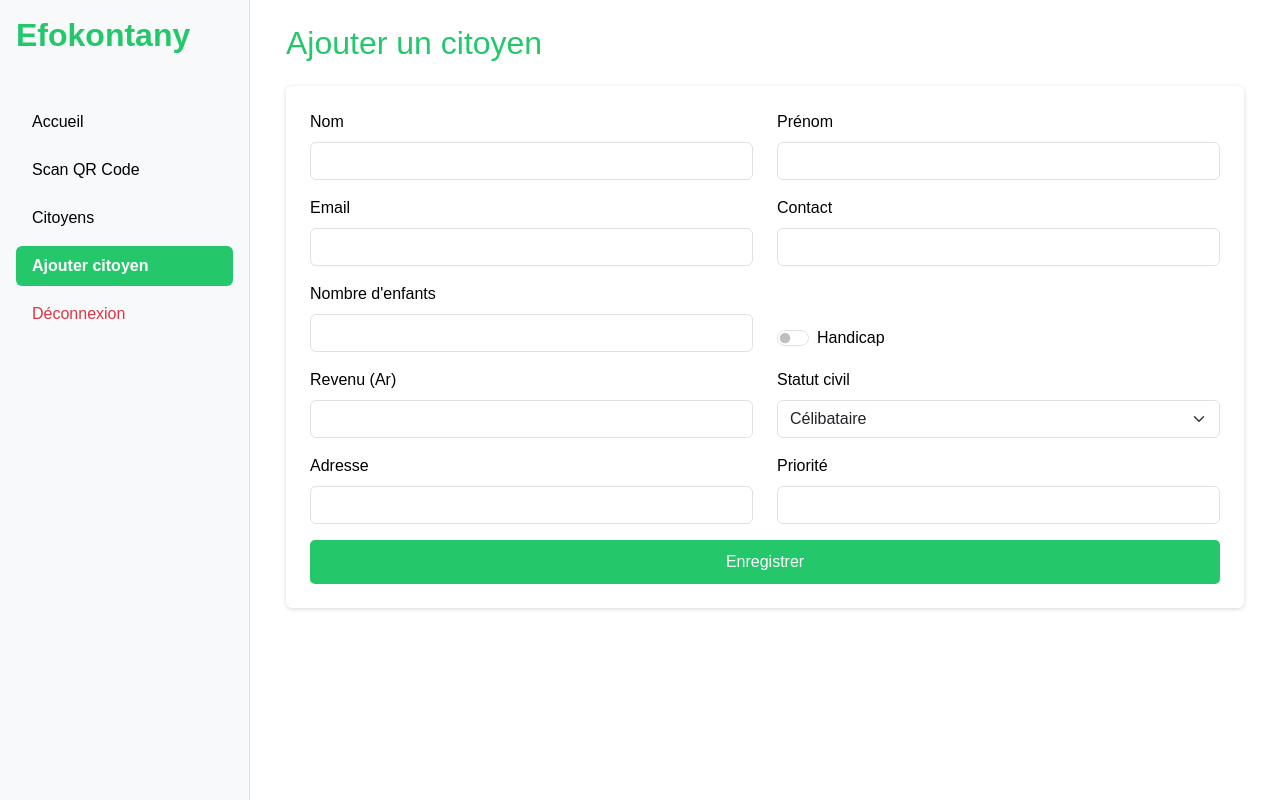
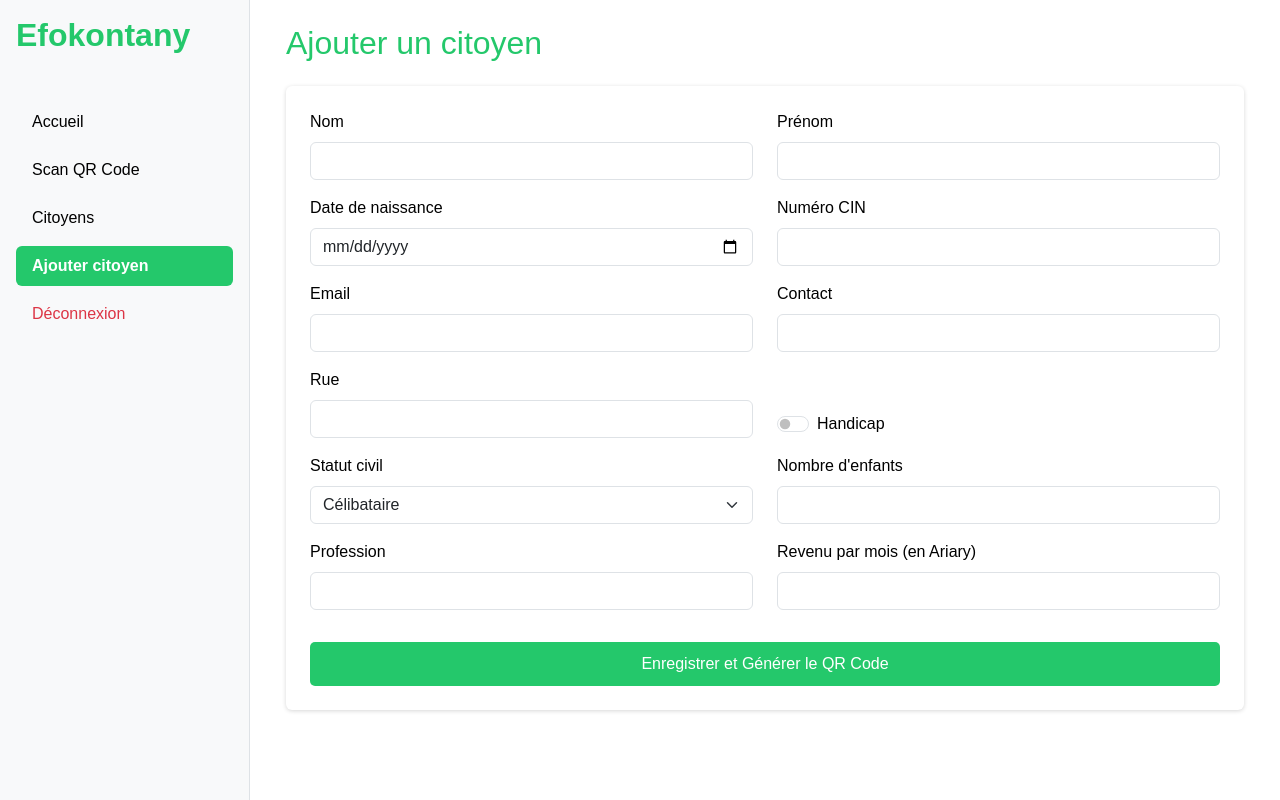
Before and after one commit to NomenyMitia4/efokontany, a Next.js app in the folder frontend/: page /dashboard/citoyens/ajouter in a window 1280 px wide. Built offline with nearby package versions, Linux system fonts and the light colour scheme.

Commit message:
fix formulaire

```diff
--- a/frontend/package.json
+++ b/frontend/package.json
@@ -12,6 +12,7 @@
     "bootstrap": "^5.3.5",
     "html5-qrcode": "^2.3.8",
     "next": "15.3.1",
+    "qrcode": "^1.5.4",
     "react": "^19.0.0",
     "react-dom": "^19.0.0",
     "recharts": "^2.15.3"
--- a/frontend/src/app/dashboard/citoyens/ajouter/page.js
+++ b/frontend/src/app/dashboard/citoyens/ajouter/page.js
@@ -2,21 +2,15 @@
 
 import DashboardLayout from '@/components/DashboardLayout'
 import { useState } from 'react'
-import { useRouter } from 'next/navigation'
+//import { useRouter } from 'next/navigation'
+import QRCode from 'qrcode'
 
 const AjouterCitoyen = () => {
-  const router = useRouter()
+  //const router = useRouter()
+  const [qrCodeUrl, setQrCodeUrl] = useState('')
   const [form, setForm] = useState({
-    nom: '',
-    prenom: '',
-    email: '',
-    contact: '',
-    nbEnfants: '',
-    handicap: false,
-    revenu: '',
-    statut: '',
-    priorite: '',
-    village: ''
+    nom: '', prenom: '', email: '', contact: '', nbEnfants: '',
+    handicap: false, revenu: '', statut: '', village: '', dateNaissance: '', profession: '', cin: ''
   })
 
   const handleChange = (e) => {
@@ -24,17 +18,26 @@ const AjouterCitoyen = () => {
     setForm({ ...form, [name]: type === 'checkbox' ? checked : value })
   }
 
-  const handleSubmit = (e) => {
+  const handleSubmit = async (e) => {
     e.preventDefault()
-    console.log('Citoyen ajouté :', form)
-    router.push('/dashboard/citoyens')
+    const citoyen = {
+      id: Math.floor(Math.random() * 100000),
+      ...form,
+      dateAjout: new Date().toISOString(),
+      dateMaj: new Date().toISOString()
+    }
+
+    const profileUrl = `${window.location.origin}/dashboard/citoyens/${citoyen.id}`
+    const qr = await QRCode.toDataURL(profileUrl)
+    setQrCodeUrl(qr)
+    console.log('Citoyen ajouté :', citoyen)
   }
 
   return (
     <DashboardLayout>
       <div className="container container-ajouter">
         <h2 className="color-green mb-4">Ajouter un citoyen</h2>
-        <form className="bg-white p-4 rounded" onSubmit={handleSubmit} style={{ minWidth: 700, boxShadow: "rgba(0, 0, 0, 0.16) 0px 1px 4px"}}>
+        <form className="bg-white p-4 rounded" onSubmit={handleSubmit} style={{ minWidth: 700, boxShadow: "rgba(0, 0, 0, 0.16) 0px 1px 4px" }}>
           <div className="row">
             <div className="mb-3 col-md-6">
               <label className="form-label">Nom</label>
@@ -43,6 +46,17 @@ const AjouterCitoyen = () => {
             <div className="mb-3 col-md-6">
               <label className="form-label">Prénom</label>
               <input className="form-control" name="prenom" value={form.prenom} onChange={handleChange} required />
+            </div>
+          </div>
+
+          <div className="row">
+            <div className="mb-3 col-md-6">
+              <label className="form-label">Date de naissance</label>
+              <input type="date" className="form-control" name="dateNaissance" value={form.dateNaissance} onChange={handleChange} required />
+            </div>
+            <div className="mb-3 col-md-6">
+              <label className="form-label">Numéro CIN</label>
+              <input className="form-control" name="cin" value={form.cin} onChange={handleChange} required />
             </div>
           </div>
 
@@ -58,9 +72,9 @@ const AjouterCitoyen = () => {
           </div>
 
           <div className="row">
-            <div className="mb-3 col-md-6">
-              <label className="form-label">Nombre d&apos;enfants</label>
-              <input type="number" className="form-control" name="nbEnfants" value={form.nbEnfants} onChange={handleChange} required />
+          <div className="mb-3 col-md-6">
+              <label className="form-label">Rue</label>
+              <input className="form-control" name="village" value={form.village} onChange={handleChange} required />
             </div>
             <div className="mb-3 col-md-6 d-flex align-items-end">
               <div className="form-check form-switch">
@@ -71,10 +85,6 @@ const AjouterCitoyen = () => {
           </div>
 
           <div className="row">
-          <div className="mb-3 col-md-6">
-              <label className="form-label">Revenu (Ar)</label>
-              <input className="form-control" name="revenu" value={form.revenu} onChange={handleChange} required />
-            </div>
             <div className="mb-3 col-md-6">
               <label className="form-label">Statut civil</label>
               <select name="statut" className="form-select" value={form.statut} onChange={handleChange} required>
@@ -82,32 +92,34 @@ const AjouterCitoyen = () => {
                 <option value="Marié">Marié</option>
               </select>
             </div>
+            <div className="mb-3 col-md-6">
+              <label className="form-label">Nombre d&apos;enfants</label>
+              <input type="number" className="form-control" name="nbEnfants" value={form.nbEnfants} onChange={handleChange} required />
+            </div>
           </div>
 
           <div className="row">
             <div className="mb-3 col-md-6">
-              <label className="form-label">Adresse</label>
-              <input className="form-control" name="village" value={form.village} onChange={handleChange} required />
+              <label className="form-label">Profession</label>
+              <input className="form-control" name="profession" value={form.profession} onChange={handleChange}/>
             </div>
             <div className="mb-3 col-md-6">
-              <label className="form-label">Priorité</label>
-              <input
-                className="form-control"
-                name="priorite"
-                type="number"
-                min="1"
-                max="5"
-                value={form.priorite}
-                onChange={handleChange}
-                required
-              />
+              <label className="form-label">Revenu par mois (en Ariary)</label>
+              <input className="form-control" name="revenu" value={form.revenu} onChange={handleChange} required />
             </div>
           </div>
 
-          <button type="submit" className="button-cta w-100">
-            Enregistrer
+          <button type="submit" className="button-cta w-100 mt-3">
+            Enregistrer et Générer le QR Code
           </button>
         </form>
+
+        {qrCodeUrl && (
+          <div className="text-center mt-4">
+            <h5 className="text-success">QR Code du citoyen</h5>
+            <img src={qrCodeUrl} alt="QR Code" style={{ maxWidth: '200px' }} />
+          </div>
+        )}
       </div>
     </DashboardLayout>
   )
```
Also changed, not shown: 1 other file (tests, documents, lock files or other folders).
